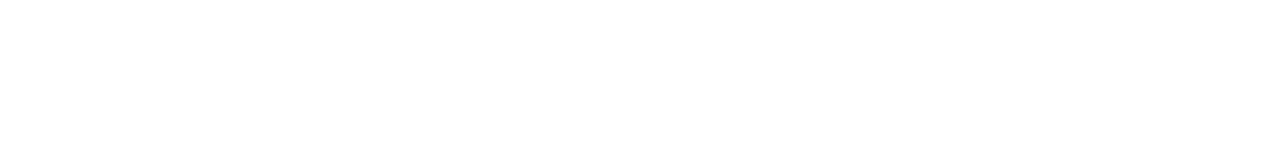
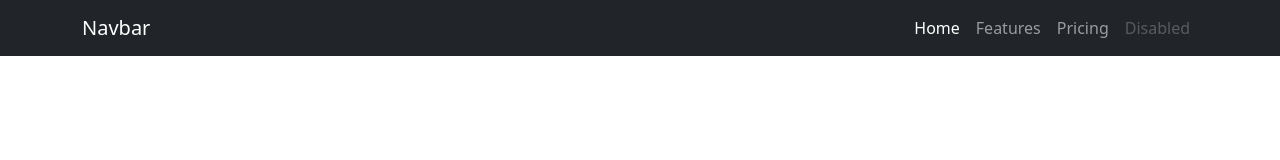
Before and after one commit to kamrie/A-Bootstrap-Website, a plain HTML site: page index.html in a window 1280 px wide. Drawn offline with nearby package versions, Linux system fonts and the light colour scheme.

Commit message:
just added bootstrap files

```diff
--- a/index.html
+++ b/index.html
@@ -5,10 +5,37 @@
     <meta http-equiv="X-UA-Compatible" content="IE=edge">
     <meta name="viewport" content="width=device-width, initial-scale=1.0">
     <title>Document</title>
+    <link rel="stylesheet" href="https://cdn.jsdelivr.net/npm/bootstrap@5.2.0-beta1/dist/css/bootstrap.min.css">
 </head>
 <body>
+    <nav class="navbar navbar-expand-lg bg-dark navbar-dark">
+        <div class="container-lg">
+          <a class="navbar-brand" href="#">Navbar</a>
+
+          <button class="navbar-toggler" type="button" data-bs-toggle="collapse" data-bs-target="#navbarNav" aria-controls="navbarNav" aria-expanded="false" aria-label="Toggle navigation">
+            <span class="navbar-toggler-icon"></span>
+          </button>
+
+          <div class="collapse navbar-collapse" id="navbarNav">
+            <ul class="navbar-nav ms-auto">
+              <li class="nav-item">
+                <a class="nav-link active" aria-current="page" href="#">Home</a>
+              </li>
+              <li class="nav-item">
+                <a class="nav-link" href="#">Features</a>
+              </li>
+              <li class="nav-item">
+                <a class="nav-link" href="#">Pricing</a>
+              </li>
+              <li class="nav-item">
+                <a class="nav-link disabled">Disabled</a>
+              </li>
+            </ul>
+          </div>
+        </div>
+      </nav>
 
 
-
+    <script src="https://cdn.jsdelivr.net/npm/bootstrap@5.2.0-beta1/dist/js/bootstrap.bundle.min.js"></script>
 </body>
 </html>
```
